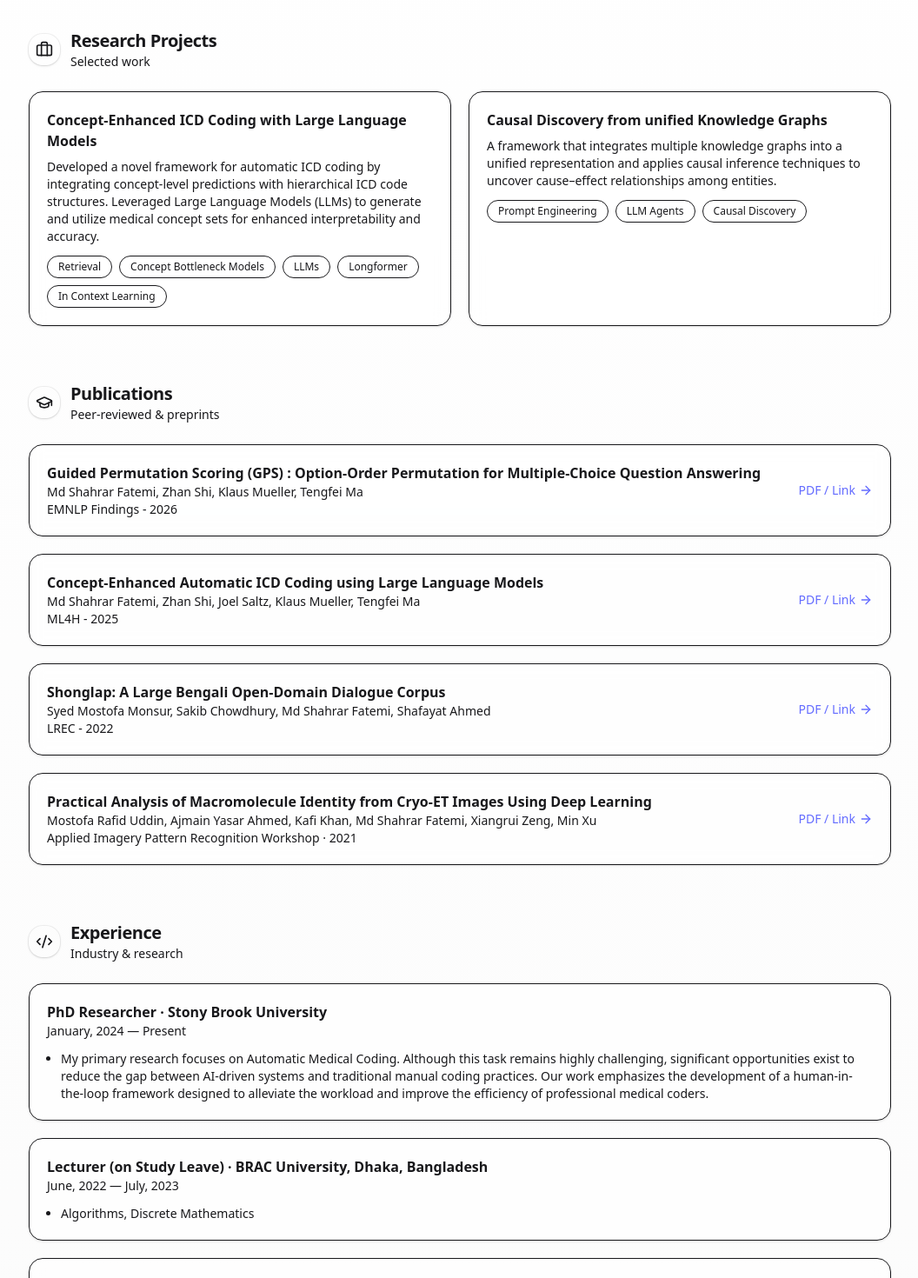
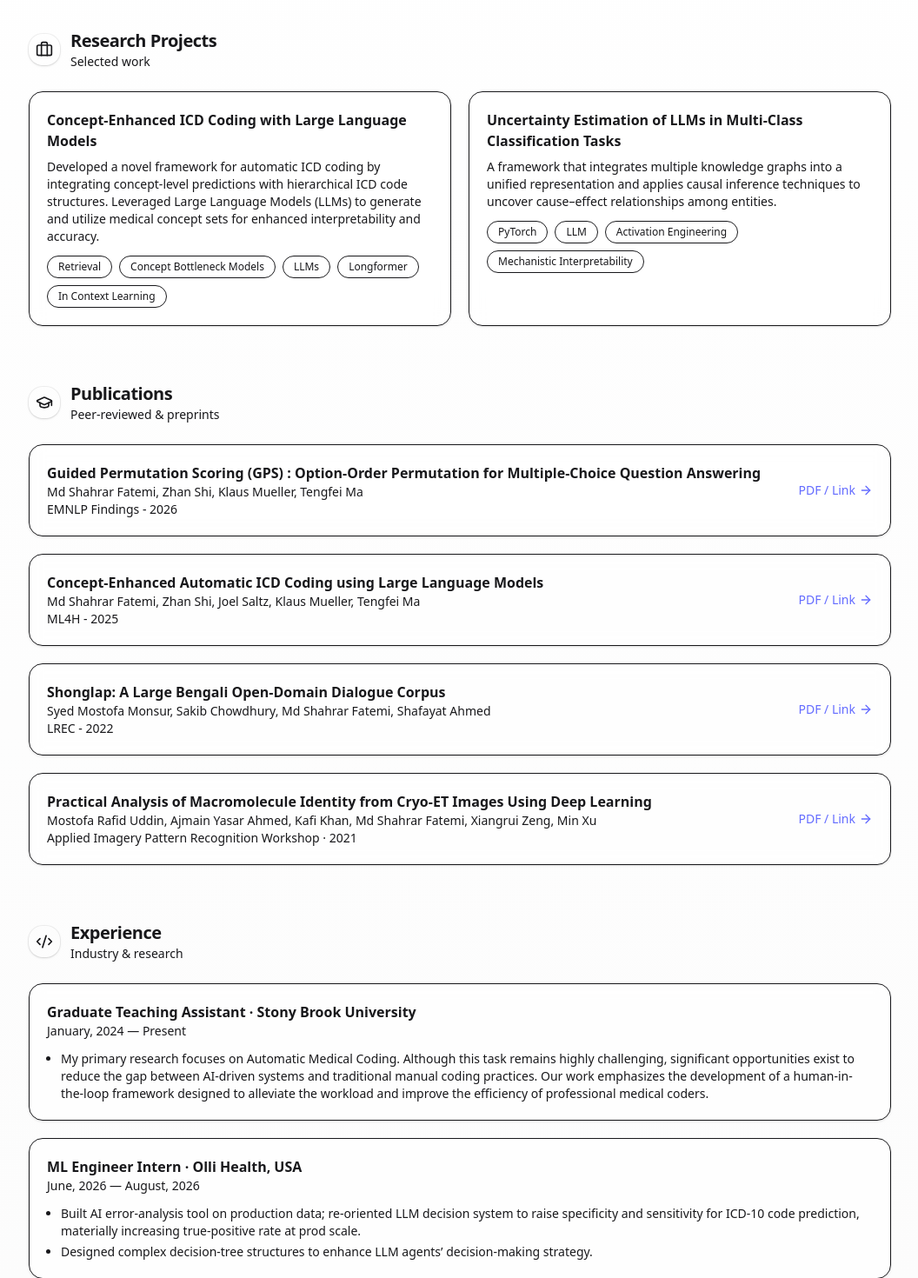
Before and after one commit to shahrarfatemi/shahrarfatemi.github.io, a React (Vite) app in the folder web/: page / in a window 1280 px wide. Shown: the part 500-1970 px from the top of the page at 87% size, without its empty margins (111-1167 px from the left). Built offline with nearby package versions, Linux system fonts and the light colour scheme.

Commit message:
Revise project links and update experience roles
Updated project links and modified experience details for roles and responsibilities.

```diff
--- a/web/src/App.jsx
+++ b/web/src/App.jsx
@@ -63,14 +63,14 @@ function PortfolioSite() {
       description:
         "Developed a novel framework for automatic ICD coding by integrating concept-level predictions with hierarchical ICD code structures. Leveraged Large Language Models (LLMs) to generate and utilize medical concept sets for enhanced interpretability and accuracy.",
       tags: ["Retrieval", "Concept Bottleneck Models", "LLMs", "Longformer", "In Context Learning"],
-      link: "#",
+      link: "https://github.com/shahrarfatemi/CEC",
     },
     {
-      title: "Causal Discovery from unified Knowledge Graphs",
+      title: "Uncertainty Estimation of LLMs in Multi-Class Classification Tasks",
       description:
         "A framework that integrates multiple knowledge graphs into a unified representation and applies causal inference techniques to uncover cause–effect relationships among entities.",
-      tags: ["Prompt Engineering", "LLM Agents", "Causal Discovery"],
-      link: "#",
+      tags: ["PyTorch", "LLM", "Activation Engineering", "Mechanistic Interpretability"],
+      link: "https://github.com/shahrarfatemi/gps",
     },
 
   ];
@@ -127,15 +127,24 @@ function PortfolioSite() {
   const EXPERIENCE = [
     {
       org: "Stony Brook University",
-      role: "PhD Researcher",
+      role: "Graduate Teaching Assistant",
       period: "January, 2024 — Present",
       bullets: [
         "My primary research focuses on Automatic Medical Coding. Although this task remains highly challenging, significant opportunities exist to reduce the gap between AI-driven systems and traditional manual coding practices. Our work emphasizes the development of a human-in-the-loop framework designed to alleviate the workload and improve the efficiency of professional medical coders.",
       ],
     },
     {
+      org: "Olli Health, USA",
+      role: "ML Engineer Intern",
+      period: "June, 2026 — August, 2026",
+      bullets: [
+        "Built AI error-analysis tool on production data; re-oriented LLM decision system to raise specificity and sensitivity for ICD-10 code prediction, materially increasing true-positive rate at prod scale.",
+        "Designed complex decision-tree structures to enhance LLM agents’ decision-making strategy.",
+      ],
+    },
+    {
       org: "BRAC University, Dhaka, Bangladesh",
-      role: "Lecturer (on Study Leave)",
+      role: "Lecturer",
       period: "June, 2022 — July, 2023",
       bullets: [
         "Algorithms, Discrete Mathematics",
```
